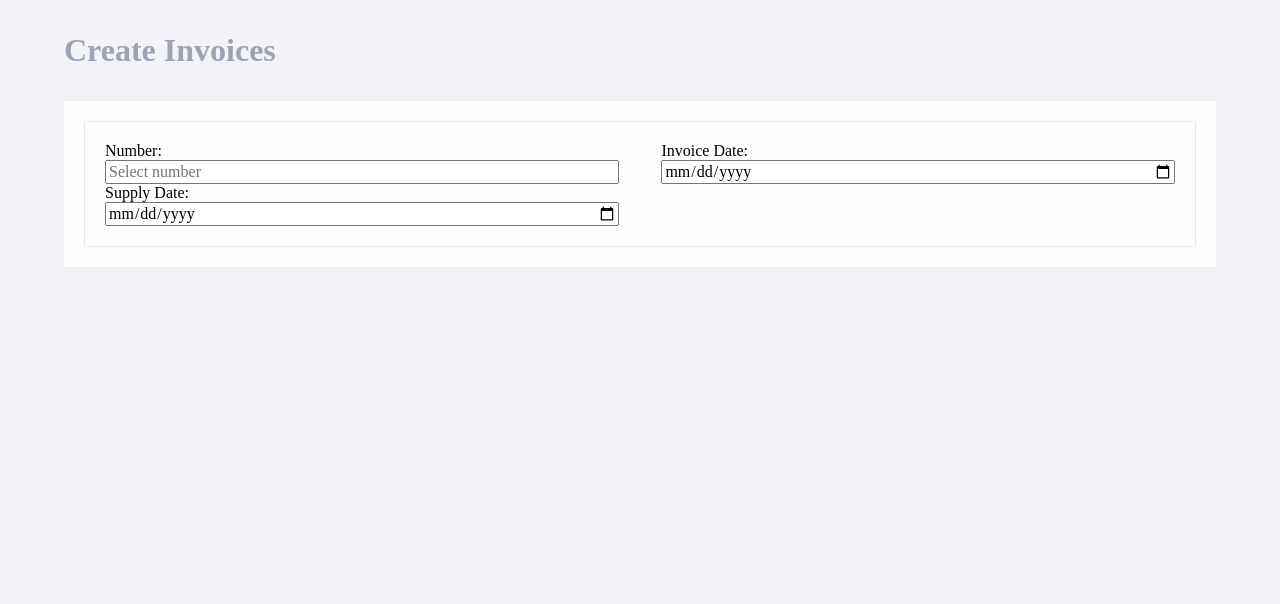
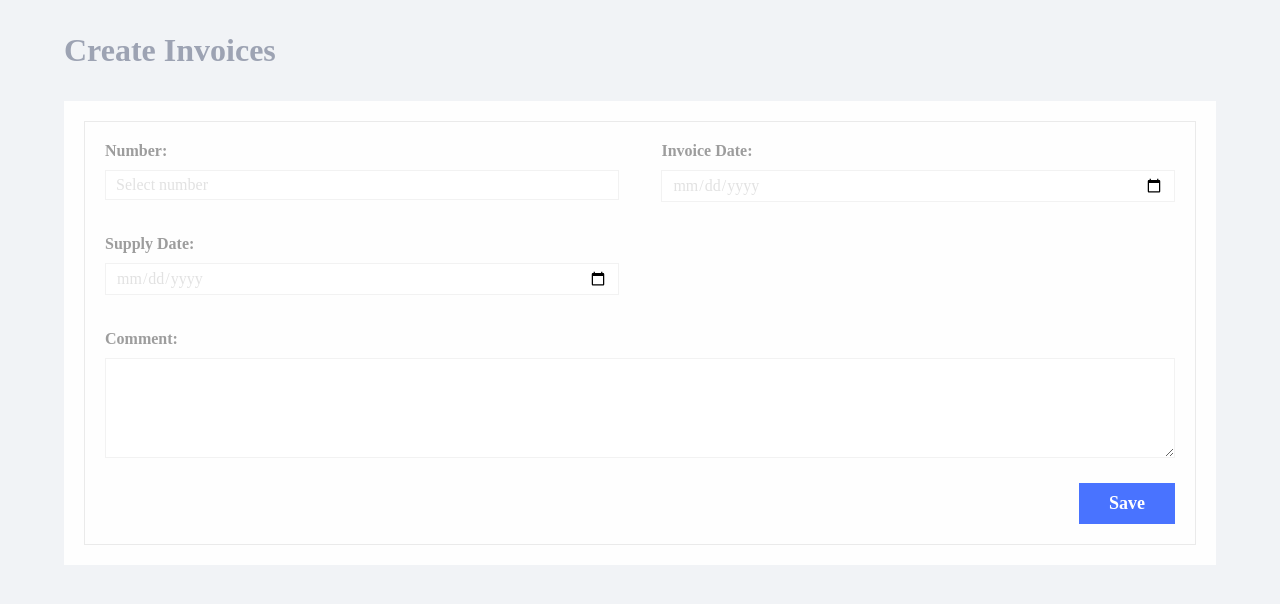
Before and after one commit to ArturKuzmich/Invoices, a React (Create React App) app: page /create in a window 1280 px wide. Shown: the top 604 px of the page. Built offline with nearby package versions, Linux system fonts and the light colour scheme.

Commit message:
create post request to create new invoice

```diff
--- a/data/db.json
+++ b/data/db.json
@@ -31,7 +31,6 @@
     {
       "_id": "5ba37c48c2d8c45a2a04a91e",
       "number": 88299,
-
       "date_created": "18-10-2017",
       "date_supplied": "24-01-2014",
       "comment": "do minim elit nulla mollit culpa officia do pariatur ullamco"
@@ -70,6 +69,13 @@
       "date_created": "30-01-2018",
       "date_supplied": "05-06-2016",
       "comment": "incididunt esse amet reprehenderit in exercitation in incididunt exercitation aliqua"
+    },
+    {
+      "comment": "123",
+      "number": "123",
+      "date_supplied": "2021-05-18",
+      "date_created": "2021-05-04",
+      "_id": "2WCdUk5"
     }
   ]
 }
--- a/src/components/CreateInvoice/CreateInvoice.scss
+++ b/src/components/CreateInvoice/CreateInvoice.scss
@@ -4,6 +4,7 @@
   .create_form{
     border: 1px solid #eaeaea;
     padding: 20px;
+    .create_inner{
       display: flex;
       justify-content: space-between;
       .create_vis{
@@ -11,6 +12,21 @@
         .input_field{
           display: flex;
           flex-direction: column;
+          margin: 0 0 35px 0;
+          label{
+            color: #9d9d9d;
+            margin: 0 0 10px 0;
+            font-weight: bold;
+          }
+          input{
+            border: 1px solid #f2f2f2;
+            outline: none;
+            color: #e2e2e2;
+            padding: 5px 10px;
+            &::placeholder{
+              color: #e2e2e2;
+            }
+          }
         }
         &.vis_l{
 
@@ -20,4 +36,41 @@
         }
       }
     }
+    .create_comment{
+      display: flex;
+      flex-direction: column;
+      label{
+        margin: 0 0 10px 0;
+        font-weight: bold;
+        color: #9d9d9d;
       }
+      textarea{
+        border: 1px solid #f2f2f2;
+        height: 100px;
+        outline: none;
+        padding: 20px;
+      }
+    }
+    .form_action-row{
+      display: flex;
+      align-items: center;
+      justify-content: flex-end;
+      margin: 25px 0 0 0;
+      button{
+        color: #ffffff;
+        padding: 10px 30px;
+        background: #4973ff;
+        font-weight: bold;
+        font-size: 18px;
+        cursor: pointer;
+      }
+    }
+  }
+}
+
+input::-webkit-outer-spin-button,
+input::-webkit-inner-spin-button {
+  /* display: none; <- Crashes Chrome on hover */
+  -webkit-appearance: none;
+  margin: 0; /* <-- Apparently some margin are still there even though it's hidden */
+}
--- a/src/components/CreateInvoice/CreateInvoices.jsx
+++ b/src/components/CreateInvoice/CreateInvoices.jsx
@@ -1,25 +1,80 @@
-import React from "react";
+import React, {useState} from "react";
 import './CreateInvoice.scss';
+import { useHistory } from 'react-router-dom'
+// npx json-server --watch data/db.json --port 8000
 
 const CreateInvoice = () => {
+    const [comment, setComment] = useState('');
+    const [number, setNumber] = useState('');
+    const [date_supplied, setDateSupplied] = useState('');
+    const [date_created, setDateCreate] = useState('')
+    const [isSubmit, setIsSubmit] = useState(false);
+    const history = useHistory()
+
+
+    const handleSubmit = (e) => {
+        e.preventDefault()
+        const invoice = { comment, number, date_supplied, date_created }
+        setIsSubmit(true)
+        fetch('http://localhost:8000/invoices', {
+            method: "POST",
+            headers: {"Content-Type": "application/json"},
+            body: JSON.stringify(invoice)
+        }).then(() => {
+            console.log('added')
+            setIsSubmit(false)
+            history.push('/')
+        })
+    }
+
     return(
         <div className="create_invoice">
-            <form className="create_form">
+            <form className="create_form" onSubmit={handleSubmit}>
+                <div className="create_inner">
                     <div className="create_vis vis_l">
                         <div className="input_field">
                             <label >Number:</label>
-                        <input type="number" placeholder="Select number"/>
+                            <input
+                                type="number"
+                                placeholder="Select number"
+                                value={number}
+                                onChange={(event => setNumber(event.target.value))}
+                            />
                         </div>
                         <div className="input_field">
                             <label >Supply Date:</label>
-                        <input type="date" placeholder="Select date"/>
+                            <input
+                                type="date"
+                                placeholder="Select date"
+                                value={date_supplied}
+                                onChange={(event => setDateSupplied(event.target.value))}
+                            />
                         </div>
                     </div>
                     <div className="create_vis vis_r">
                         <div className="input_field">
                             <label >Invoice Date:</label>
-                        <input type="date" placeholder="Select date"/>
+                            <input
+                                type="date"
+                                placeholder="Select date"
+                                value={date_created}
+                                onChange={(event => setDateCreate(event.target.value))}
+
+                            />
                         </div>
+                    </div>
+                </div>
+                <div className="create_comment">
+                    <label>Comment:</label>
+                    <textarea
+                        value={comment}
+                        onChange={(event => setComment(event.target.value))}
+                    >
+                    </textarea>
+                </div>
+                <div className="form_action-row">
+
+                    <button>Save</button>
                 </div>
             </form>
         </div>
```
Lines whose indentation alone changed are shown as unchanged.
